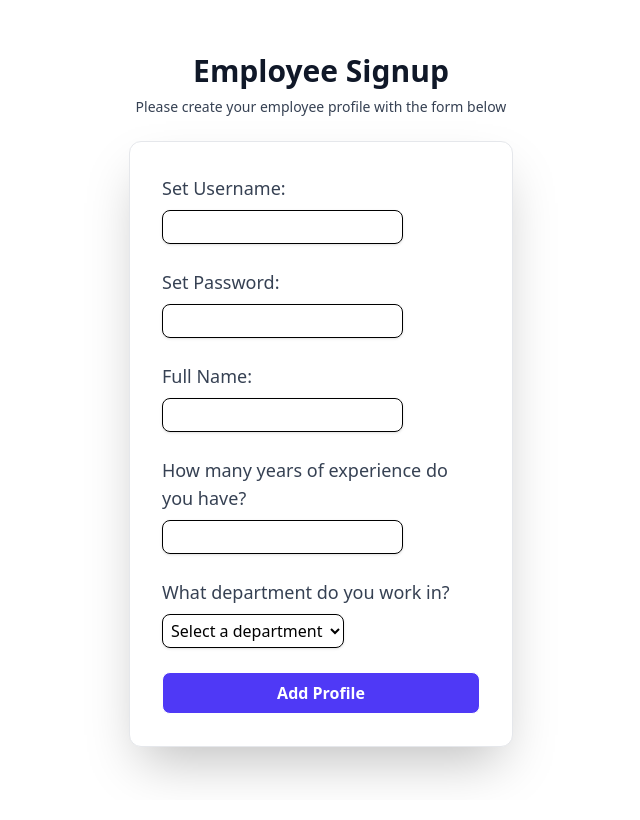
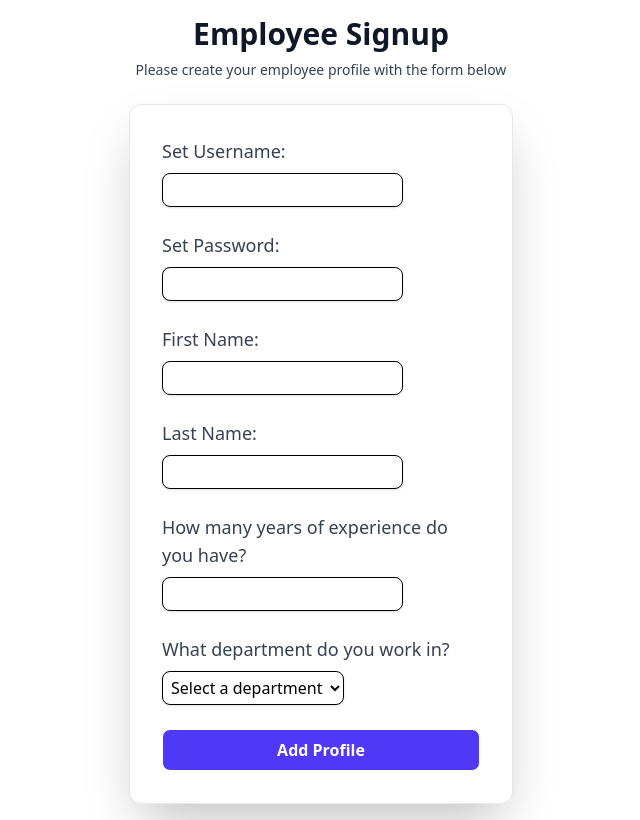
Before and after one commit to caitlinpupich/hr-application-end-project, a React (Vite) app: page /signup in a window 1280 px wide. Shown: the whole page, without its empty margins (319-959 px from the left). Built offline with nearby package versions, Linux system fonts and the light colour scheme.

Commit message:
Added all fields of the SignUp form to State so that they can be consilidated to a JSON object

```diff
--- a/src/components/SignUp/SignUp.jsx
+++ b/src/components/SignUp/SignUp.jsx
@@ -1,4 +1,39 @@
+import { useState } from "react";
+import { useNavigate } from "react-router-dom";
+
 const SignUp = () => {
+    //Collect the data from the form and store it in state variables
+    const [username, setUsername] = useState("")
+    const [password, setPassword] = useState("")
+    const [firstName, setFirstName] = useState("")
+    const [lastName, setLastName] = useState("")
+    const [experience, setExperience] = useState("")
+    const [department, setDepartment] = useState("")
+
+    //Defining useNavigate as navigate so it can be used to redirect after succesfully creating a new employee profile.s
+    const navigate = useNavigate()
+
+    const handleSubmit = (e) => {
+        e.preventDefault()
+
+        //Consolidate all the form data into a JSON object to be stored at a JSON endpoint
+        const newEmployee = {
+            firstName: firstName,
+            lastName: lastName,
+            username: username,
+            password: password,
+            experience: experience,
+            department: department
+        }
+
+        console.log("New employee profile created: ", newEmployee)
+
+
+        alert("Profile created successfully! Redirecting to the login page to sign in.")
+        navigate("/")
+    }
+
+
     return(
     //Full page container to control the spacing of the form using flexbox
     <div class = "min-h-screen flex items-center justify-center p-4">
@@ -8,7 +43,9 @@ const SignUp = () => {
                 <p class="text-sm text-gray-700">Please create your employee profile with the form below</p>
             </div>
 
-            <form class = "bg-white p-8 border border-gray-200 rounded-xl shadow-2xl space-y-6 ">
+            <form class = "bg-white p-8 border border-gray-200 rounded-xl shadow-2xl space-y-6"
+            onSubmit={(handleSubmit)}
+            >
                     <div class = "space-y-2">
                         <label
                             htmlFor="username"
@@ -16,6 +53,7 @@ const SignUp = () => {
                             Set Username:
                         </label>
                         <input
+                            onChange = {(e) => setUsername(e.target.value)}
                             type="text"
                             id="username"
                             name="username"
@@ -30,6 +68,7 @@ const SignUp = () => {
                             Set Password:
                         </label>
                         <input
+                            onChange = {(e) => setPassword(e.target.value)}
                             type="text"
                             id="password"
                             name="password"
@@ -39,14 +78,30 @@ const SignUp = () => {
                     </div>
 
                     <div class= "space-y-2">
-                        <label htmlFor="password"
+                        <label htmlFor="firstName"
                             class = "block text-sm md:text-lg font-medium text-gray-700">
-                            Full Name:
+                            First Name:
                         </label>
                         <input
+                            onChange = {(e) => setFirstName(e.target.value)}
                             type="text"
-                            id="password"
-                            name="password"
+                            id="firstName"
+                            name="firstName"
+                            required
+                            class= "border rounded-lg shadow-sm p-1"
+                        />
+                    </div>
+
+                    <div class= "space-y-2">
+                        <label htmlFor="lastName"
+                            class = "block text-sm md:text-lg font-medium text-gray-700">
+                            Last Name:
+                        </label>
+                        <input
+                            onChange = {(e) => setLastName(e.target.value)}
+                            type="text"
+                            id="lastName"
+                            name="lastName"
                             required
                             class= "border rounded-lg shadow-sm p-1"
                         />
@@ -59,6 +114,7 @@ const SignUp = () => {
                             How many years of experience do you have?
                         </label>
                         <input
+                            onChange = {(e) => setExperience(e.target.value)}
                             type="number"
                             id="experience"
                             name="experience"
@@ -73,8 +129,9 @@ const SignUp = () => {
                             What department do you work in?
                         </label>
                         <select
-                        id="experience"
-                        name="experience"
+                        onChange = {(e) => setDepartment(e.target.value)}
+                        id="department"
+                        name="department"
                         required
                         class= "border rounded-lg shadow-sm p-1"
                         >
```
